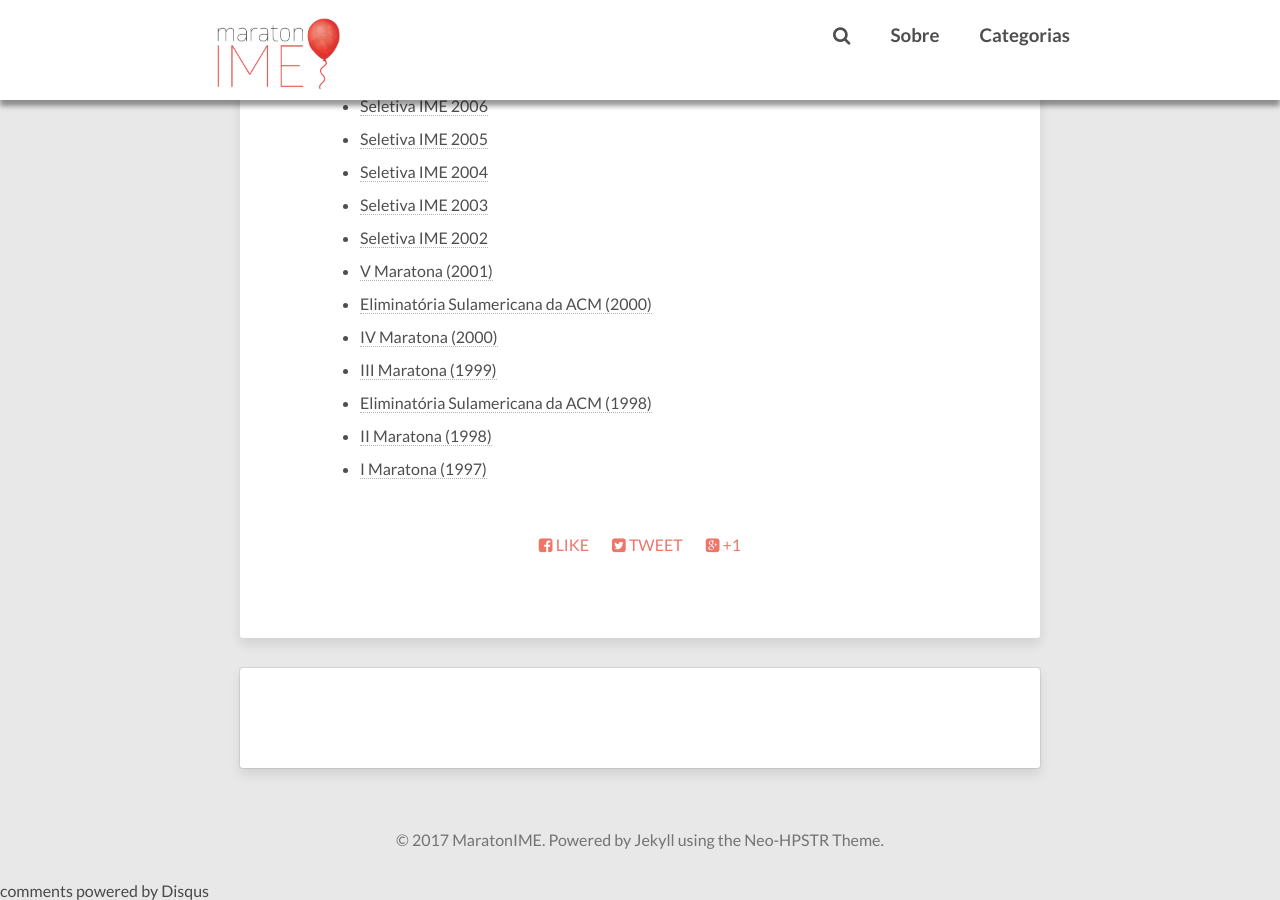
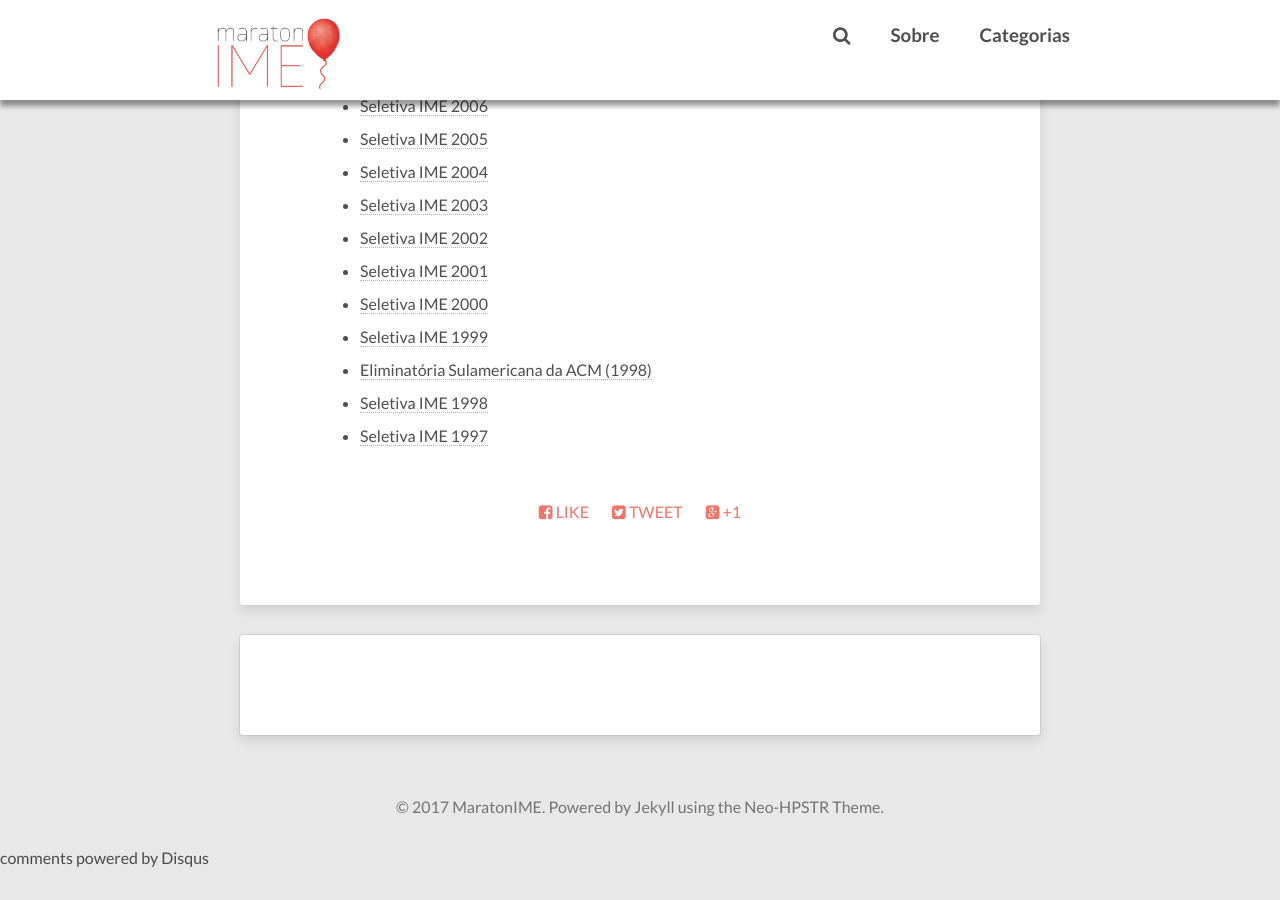
Before and after one commit to maratonusp/blog, a Jekyll site: the page built from pages/seletivas.markdown, in a window 1280 px wide and 900 px high, scrolled down 916 px. Built offline with Jekyll 4.4.1, drawn with Linux system fonts in a browser that asks for light colours; nearby versions of some CDN libraries; comment, search, counter and statistics services are not loaded; after the commit the page ends 1783 px from its top, so only the background shows below that.

Commit message:
Seletiva 2001

```diff
--- a/_posts/2002-08-18-resultados-seletiva-2002.markdown
+++ b/_posts/2002-08-18-resultados-seletiva-2002.markdown
@@ -26,3 +26,4 @@ Realizamos no domingo, 18 de agosto de 2002 a seletiva interna do IME-USP para a
 - [Entradas e saídas dos problemas](https://www.ime.usp.br/~maratona/assets/seletivas/2002/io.tar.xz)
 - [Dados (estatísticas, submissões, etc.)](https://www.ime.usp.br/~maratona/assets/seletivas/2002/data.tar.xz)
 - [Soluções dos juízes](https://www.ime.usp.br/~maratona/assets/seletivas/2002/solutions.tar.xz)
+- [Fotos](https://www.facebook.com/media/set/?set=a.1611255402288500.1073741847.609146922499358&type=1&l=3d58cf9e8b) [(Backup)](https://www.ime.usp.br/~maratona/assets/seletivas/2002/fotos.tar.xz)
--- a/pages/seletivas.markdown
+++ b/pages/seletivas.markdown
@@ -25,11 +25,10 @@ A prova é organizada pelos próprios alunos, geralmente aqueles que já não po
   <li> <a href="seletiva-2004"> Seletiva IME 2004 </a> </li>
   <li> <a href="seletiva-2003"> Seletiva IME 2003 </a> </li>
   <li> <a href="seletiva-2002"> Seletiva IME 2002 </a> </li>
-  <li> <a href="https://www.ime.usp.br/~cef/Vmaratona/"> V Maratona (2001) </a> </li>
-  <li>  <a href="http://maratona.ime.usp.br/2000/"> Eliminatória Sulamericana da ACM (2000) </a> </li>
-  <li> <a href="https://www.ime.usp.br/~cef/IVmaratona/"> IV Maratona (2000) </a> </li>
-  <li> <a href="https://www.ime.usp.br/~cef/IIImaratona/maratona.html"> III Maratona (1999) </a> </li>
-  <li>  <a href="http://www.ime.usp.br/~cef/acm/"> Eliminatória Sulamericana da ACM (1998) </a> </li>
-  <li>  <a href="https://www.ime.usp.br/~cef/IImaratona/maratona.html"> II Maratona (1998) </a> </li>
-  <li>  <a href="https://www.ime.usp.br/~cef/Imaratona/maratona.html"> I Maratona (1997) </a> </li>
+  <li> <a href="seletiva-2001"> Seletiva IME 2001 </a> </li>
+  <li> <a href="seletiva-2000"> Seletiva IME 2000 </a> </li>
+  <li> <a href="seletiva-1999"> Seletiva IME 1999 </a> </li>
+  <li> <a href="http://www.ime.usp.br/~cef/acm/"> Eliminatória Sulamericana da ACM (1998) </a> </li>
+  <li> <a href="seletiva-1998"> Seletiva IME 1998 </a> </li>
+  <li> <a href="seletiva-1997"> Seletiva IME 1997 </a> </li>
 </ul>
```
Also changed, not shown: _posts/2001-08-19-resultados-seletiva-2001.markdown (added, +29 -0 lines).
